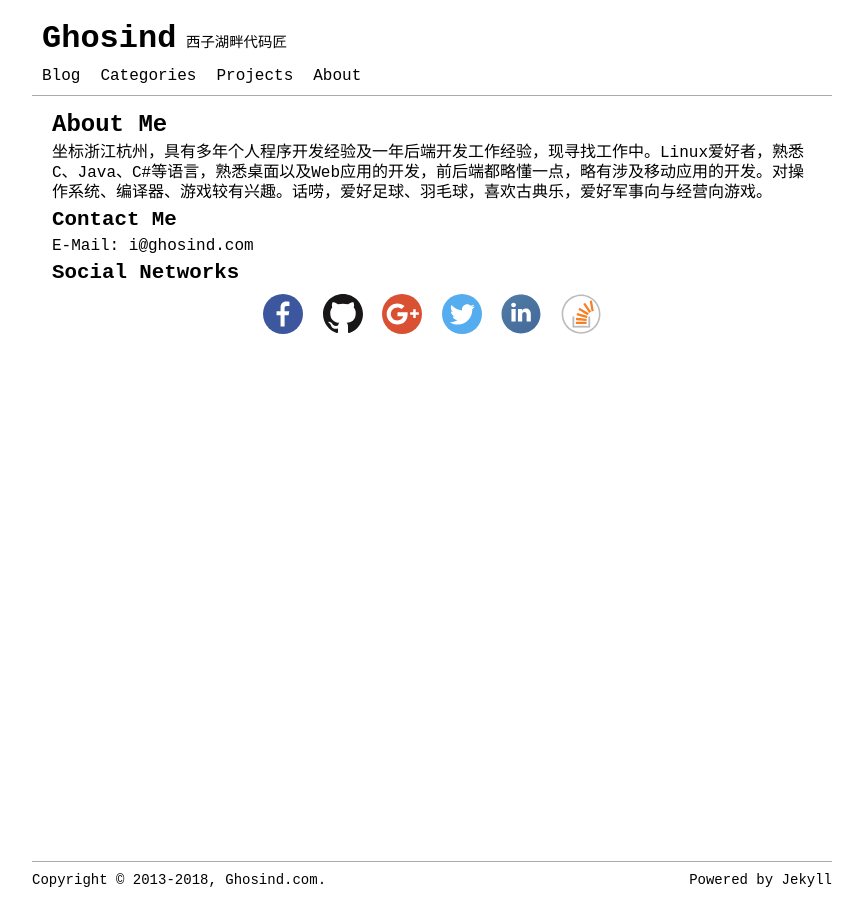
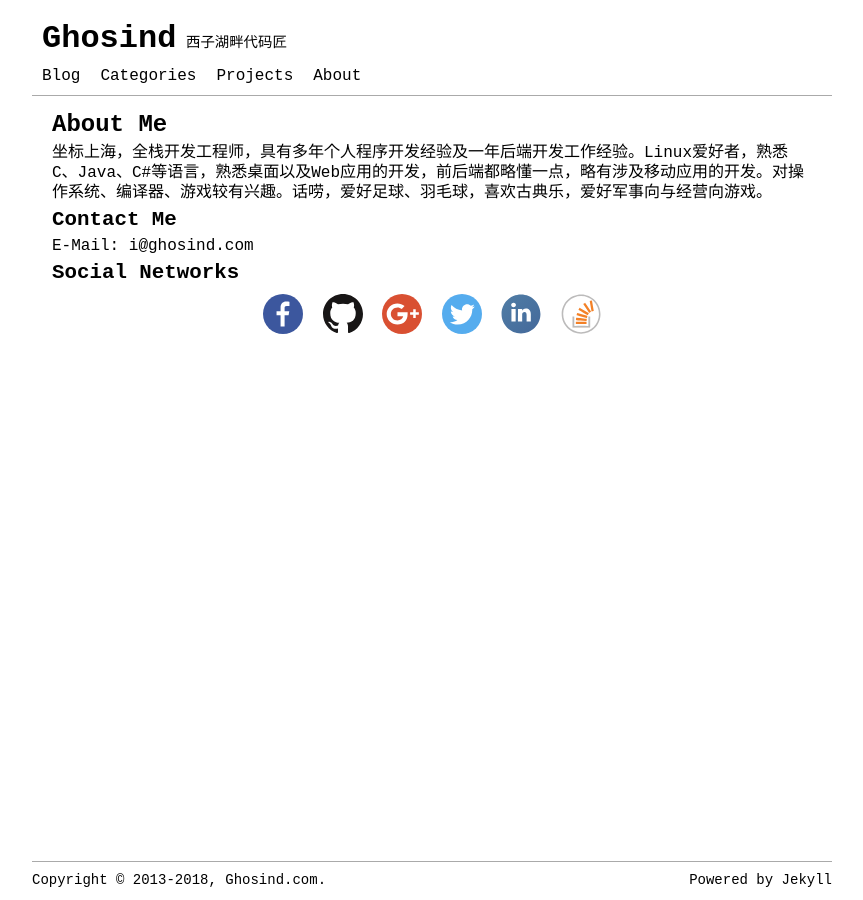
Before and after one commit to ghosind/ghosind.github.io, a Jekyll site: the page built from about.md, in a window 1280 px wide. Shown: the whole page, without its empty margins (208-1071 px from the left). Built offline with Jekyll 4.4.1, drawn with Linux system fonts in a browser that asks for light colours.

Commit message:
update about and projects.

```diff
--- a/about.md
+++ b/about.md
@@ -4,7 +4,7 @@ title: About Me
 permalink: /about/
 ---
 
-坐标浙江杭州，具有多年个人程序开发经验及一年后端开发工作经验，现寻找工作中。Linux爱好者，熟悉C、Java、C#等语言，熟悉桌面以及Web应用的开发，前后端都略懂一点，略有涉及移动应用的开发。对操作系统、编译器、游戏较有兴趣。话唠，爱好足球、羽毛球，喜欢古典乐，爱好军事向与经营向游戏。
+坐标上海，全栈开发工程师，具有多年个人程序开发经验及一年后端开发工作经验。Linux爱好者，熟悉C、Java、C#等语言，熟悉桌面以及Web应用的开发，前后端都略懂一点，略有涉及移动应用的开发。对操作系统、编译器、游戏较有兴趣。话唠，爱好足球、羽毛球，喜欢古典乐，爱好军事向与经营向游戏。
 
 ## Contact Me
 
```
Also changed, not shown: projects.md (+0 -2 lines).
